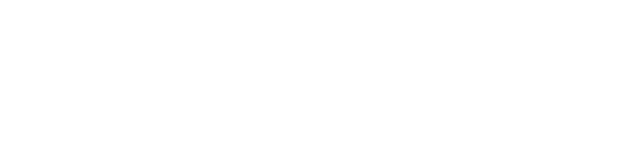
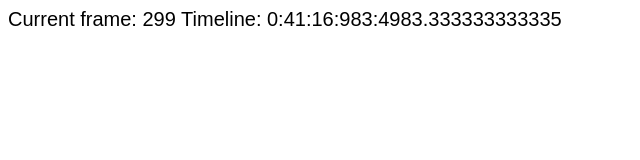
Before and after one commit to aaron-goshine/Javascript-OnEnterFrame-Event-Manager, a plain HTML site: page index.html in a window 1280 px wide. Shown: the whole page, without its empty margins (0-640 px from the left). Drawn offline with Linux system fonts and the light colour scheme.

Commit message:
Udated to support 'window.requestAnimationFrame'

```diff
--- a/index.html
+++ b/index.html
@@ -7,20 +7,36 @@
 	    (function(_import) {
 
 		var _context = {
-			enterframeEventQue : {},
-			frameRate : 30,
-			interValHandle : "",
-			frameNumber : 0
+		    enterframeEventQue: {},
+		    frameRate: 30,
+		    interValHandle: "",
+		    frameNumber: 0,
+		    requestAF: function() {
+			return window.requestAnimationFrame ||
+				window.mozRequestAnimationFrame ||
+				window.webkitRequestAnimationFrame ||
+				window.msRequestAnimationFrame;
+		    },
+		    perfTM: function() {
+			var performance = window.performance || {};
+			return performance.now() ||
+				performance.mozNow() ||
+				performance.msNow() ||
+				performance.oNow() ||
+				performance.webkitNow();
+		    }
 		};
 		var _export = function() {
 		};
 		_export.fn = _export.prototype;
 
-		_export.fn.onEnterFrame = function(handle, func, callback) {
+		_export.fn.onEnterFrame = function(handle, func, callback, params) {
+
 		    var _handle = handle || "default";
 		    _context.enterframeEventQue[_handle] = func;
+
 		    if (callback)
-				callback();
+			callback(params);
 		    return this;
 		};
 		_export.fn.deleteEnterFrame = function(handle, callback) {
@@ -32,9 +48,9 @@
 		};
 
 		_export.fn.setFrameRate = function(framerate) {
-			if(framerate < 1 ){
+		    if (framerate < 1) {
 			framerate = 0;
-			} else if(framerate > 60) {
+		    } else if (framerate > 60) {
 			framerate = 60;
 		    }
 
@@ -58,7 +74,7 @@
 		_export.fn.updateFrameNumber = function() {
 		    _context.frameNumber++;
 		    if (_context.frameNumber > 1000) {
-				console.clear();
+			//console.clear();
 		    }
 		    return this;
 		};
@@ -67,14 +83,26 @@
 		    _context.interValHandle = setInterval(function() {
 			that.updateFrameNumber();
 
-				for ( var i in _context.enterframeEventQue) {
+			for (var i in _context.enterframeEventQue) {
 
 			    var enventParam = {
-						frame : that.getFrameNumber(),
-						handle : i,
-						eventTime : new Date().getTime(),
-						source : _context.enterframeEventQue[i].toString()
+				frame: that.getFrameNumber(),
+				handle: i,
+				eventTime: new Date().getTime(),
+				readableEventTime: (function() {
+				    var date = new Date();
+				    return  date.getHours() + ":"
+					    + date.getMinutes() + ":"
+					    + date.getSeconds() + ":"
+					    + date.getMilliseconds() + ":"
+					    + _context.perfTM();
+				}()),
+				source: _context.enterframeEventQue[i].toString(),
+				toString: function() {
+				    return "Current frame: " + this.frame + " Timeline: " + this.readableEventTime;
+				}
 			    };
+
 
 			    _context.enterframeEventQue[i](enventParam);
 			}
@@ -84,6 +112,7 @@
 		};
 
 		_import.prototype.frameEvent = new _export();
+		window.requestAnimationFrame = _context.requestAF();
 		frameEvent.atuoPublish();
 
 	    }(Window));
@@ -93,19 +122,34 @@
 	    /*
 	     * Gio = (Aaron Goshine);
 	     */
- var callback = function (event){
-	//will be called after event has been handled;
+	    var callback = function(event) {
+		//will be call after event excute;
+
+		console.log("call back was called");
+	    };
+	    var eventHandler = function(event) {
+		var console = document.getElementById("console");
+		console.innerHTML = event.toString();
 
 	    };
-var eventHandler= function (event){
-	//process on enterfarme event
+
+	    window.onload = function() {
+
+		frameEvent.onEnterFrame("handle", eventHandler, callback);
+		frameEvent.setFrameRate(60);
+
 	    };
+	</script>
+	<style>
+	    #console{
+		font-family: arial;
+		font-size: 20px;
+	    }
+	</style>
+    </head>
+    <body >
+	<div id="console">
+	</div>
 
- frameEvent.onEnterFrame("handle",eventHandler,callback);
- //frameEvent.deleteEnterFrame("handle",callback);
- frameEvent.setFrameRate(30);
-</script>
-</head>
-<body>
     </body>
 </html>
```
Lines whose indentation alone changed are shown as unchanged.
